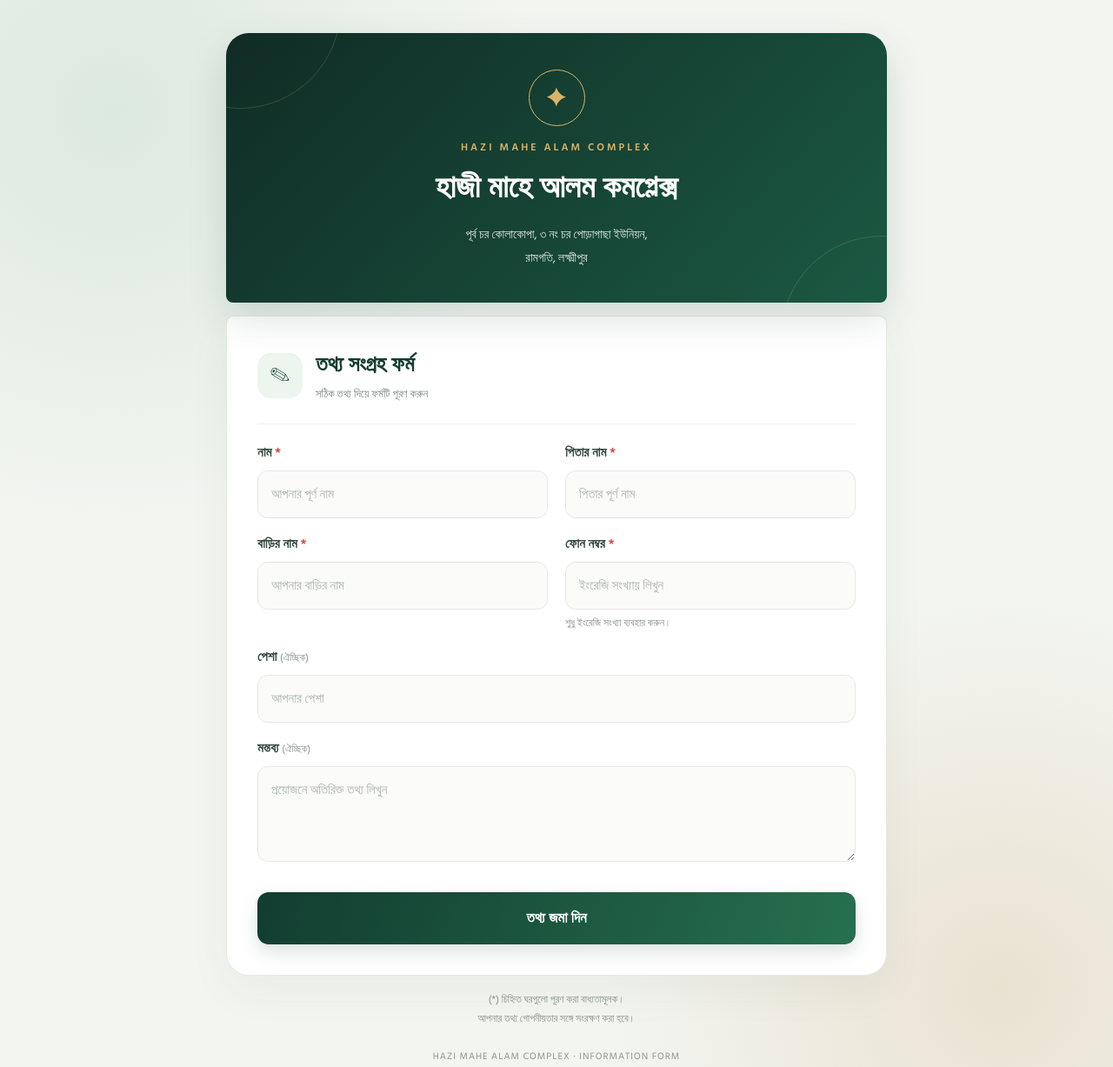
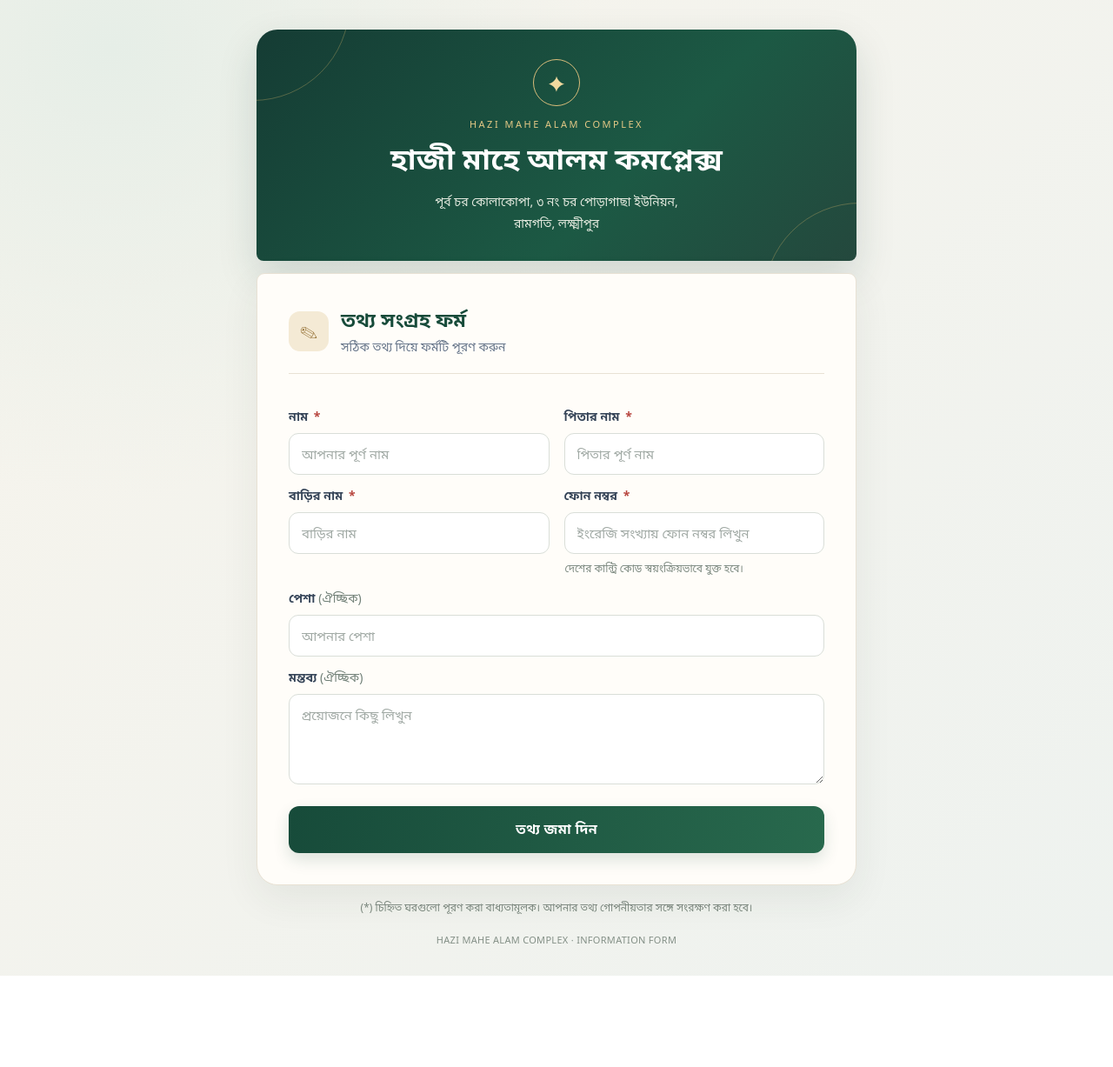
Before and after one commit to studyprogress365-del/hazi-mahe-alam-complex, a plain HTML site: page index.html in a window 1280 px wide. Shown: the top 1227 px of the page at 87% size. After the commit the page ends 1122 px from the top, so only its background shows below. Drawn offline with Linux system fonts and the light colour scheme.

Commit message:
Update index.html

```diff
--- a/index.html
+++ b/index.html
@@ -1,623 +1,141 @@
-
-<!DOCTYPE html>
+<!doctype html>
 <html lang="bn">
 <head>
-<meta charset="UTF-8">
-<meta name="viewport" content="width=device-width, initial-scale=1.0">
-<meta name="theme-color" content="#102c25">
-
-<title>তথ্য সংগ্রহ | হাজী মাহে আলম কমপ্লেক্স</title>
-
-<link rel="preconnect" href="https://fonts.googleapis.com">
-<link rel="preconnect" href="https://fonts.gstatic.com" crossorigin>
-<link href="https://fonts.googleapis.com/css2?family=Hind+Siliguri:wght@400;500;600;700&display=swap" rel="stylesheet">
-
+  <meta charset="utf-8">
+  <meta name="viewport" content="width=device-width, initial-scale=1">
+  <meta name="theme-color" content="#14532d">
+  <title>তথ্য সংগ্রহ ফর্ম | হাজী মাহে আলম কমপ্লেক্স</title>
   <style>
-:root {
-  --green: #123d30;
-  --green2: #1b5943;
-  --gold: #d8b46b;
-  --ink: #1b2b25;
-  --muted: #78877e;
-  --border: #e4e9e3;
-  --white: #ffffff;
-}
-
-* {
-  box-sizing: border-box;
-}
-
-body {
-  margin: 0;
-  min-height: 100vh;
-  padding: 38px 16px;
-  font-family: "Hind Siliguri", sans-serif;
-  color: var(--ink);
-  background:
-    radial-gradient(circle at 10% 10%, #dce9df 0, transparent 30%),
-    radial-gradient(circle at 90% 90%, #e9e2d1 0, transparent 28%),
-    #f3f5f1;
-}
-
-.container {
-  width: 100%;
-  max-width: 760px;
-  margin: auto;
-}
-
-/* Header */
-
-.header {
-  position: relative;
-  overflow: hidden;
-  padding: 42px 25px 38px;
-  text-align: center;
-  color: white;
-  border-radius: 26px 26px 8px 8px;
-  background: linear-gradient(135deg, #102c25, #1b5943);
-  box-shadow: 0 18px 45px #123d3025;
-}
-
-.header::before,
-.header::after {
-  content: "";
-  position: absolute;
-  width: 230px;
-  height: 230px;
-  border: 1px solid #d8b46b35;
-  border-radius: 50%;
-}
-
-.header::before {
-  top: -145px;
-  left: -100px;
-}
-
-.header::after {
-  right: -110px;
-  bottom: -155px;
-}
-
-.logo {
-  position: relative;
-  display: grid;
-  place-items: center;
-  width: 65px;
-  height: 65px;
-  margin: 0 auto 15px;
-  border: 1px solid var(--gold);
-  border-radius: 50%;
-  color: var(--gold);
-  font-size: 30px;
-}
-
-.brand-name {
-  position: relative;
-  color: var(--gold);
-  font-size: 12px;
-  font-weight: 600;
-  letter-spacing: 3px;
-  margin-bottom: 8px;
-}
-
-.header h1 {
-  position: relative;
-  margin: 0;
-  font-size: clamp(25px, 5vw, 36px);
-  font-weight: 700;
-}
-
-.header p {
-  position: relative;
-  margin: 12px 0 0;
-  color: #e0e9e2;
-  font-size: 14px;
-  line-height: 1.9;
-}
-
-/* Form card */
-
-.form-card {
-  margin-top: 15px;
-  padding: 35px;
-  background: white;
-  border: 1px solid #e7e9e3;
-  border-radius: 9px 9px 26px 26px;
-  box-shadow: 0 18px 50px #203c2d0d;
-}
-
-.form-heading {
-  display: flex;
-  align-items: center;
-  gap: 15px;
-  padding-bottom: 23px;
-  margin-bottom: 20px;
-  border-bottom: 1px solid #edf0eb;
-}
-
-.heading-icon {
-  width: 52px;
-  height: 52px;
-  flex-shrink: 0;
-  display: grid;
-  place-items: center;
-  border-radius: 15px;
-  background: #edf5ef;
-  color: var(--green);
-  font-size: 25px;
-}
-
-.form-heading h2 {
-  margin: 0;
-  color: var(--green);
-  font-size: 25px;
-}
-
-.form-heading p {
-  margin: 2px 0 0;
-  color: var(--muted);
-  font-size: 13px;
-}
-
-/* Fields */
-
-.grid {
-  display: grid;
-  grid-template-columns: 1fr 1fr;
-  gap: 0 20px;
-}
-
-.field {
-  min-width: 0;
-  margin-bottom: 17px;
-}
-
-label {
-  display: block;
-  margin-bottom: 8px;
-  color: #34483c;
-  font-size: 15px;
-  font-weight: 600;
-}
-
-.required {
-  color: #d34b45;
-}
-
-.optional {
-  color: #89958d;
-  font-size: 12px;
-  font-weight: 400;
-}
-
-input,
-textarea {
-  width: 100%;
-  padding: 14px 15px;
-  border: 1px solid var(--border);
-  border-radius: 12px;
-  outline: none;
-  background: #fbfcfa;
-  color: var(--ink);
-  font-family: inherit;
-  font-size: 15px;
-  transition: .25s;
-}
-
-input::placeholder,
-textarea::placeholder {
-  color: #aab3ac;
-}
-
-input:focus,
-textarea:focus {
-  border-color: #47866a;
-  background: white;
-  box-shadow: 0 0 0 4px #47866a15;
-}
-
-textarea {
-  min-height: 110px;
-  resize: vertical;
-}
-
-.hint {
-  margin: 6px 0 0;
-  color: #87938a;
-  font-size: 12px;
-}
-
-/* Submit */
-
-.submit-btn {
-  width: 100%;
-  margin-top: 10px;
-  padding: 16px;
-  border: none;
-  border-radius: 13px;
-  background: linear-gradient(110deg, #123d30, #26704f);
-  color: white;
-  font-family: inherit;
-  font-size: 17px;
-  font-weight: 700;
-  cursor: pointer;
-  box-shadow: 0 9px 20px #123d3025;
-  transition: .25s;
-}
-
-.submit-btn:hover {
-  transform: translateY(-2px);
-  box-shadow: 0 13px 25px #123d3035;
-}
-
-.submit-btn:disabled {
-  opacity: .65;
-  cursor: wait;
-  transform: none;
-}
-
-/* Message */
-
-#message {
-  display: none;
-  margin-top: 17px;
-  padding: 13px 15px;
-  border-radius: 11px;
-  font-size: 14px;
-  line-height: 1.7;
-}
-
-#message.ok {
-  display: block;
-  color: #17633a;
-  background: #eaf6ed;
-  border: 1px solid #cce8d2;
-}
-
-#message.err {
-  display: block;
-  color: #a22e28;
-  background: #fff0ed;
-  border: 1px solid #f1d0ca;
-}
-
-.privacy {
-  margin: 17px 0 0;
-  text-align: center;
-  color: #87938a;
-  font-size: 12px;
-  line-height: 1.8;
-}
-
-.footer {
-  margin-top: 24px;
-  text-align: center;
-  color: #89948c;
-  font-size: 11px;
-  letter-spacing: 1px;
-}
-
-/* Responsive */
-
-@media (max-width: 600px) {
-  body {
-    padding: 17px 10px;
-  }
-
-  .header {
-    padding: 30px 17px;
-    border-radius: 20px 20px 7px 7px;
-  }
-
-  .logo {
-    width: 56px;
-    height: 56px;
-    font-size: 25px;
-  }
-
-  .brand-name {
-    font-size: 10px;
-    letter-spacing: 2px;
-  }
-
-  .header p {
-    font-size: 13px;
-  }
-
-  .form-card {
-    padding: 23px 18px;
-    border-radius: 8px 8px 21px 21px;
-  }
-
-  .form-heading {
-    gap: 12px;
-  }
-
-  .form-heading h2 {
-    font-size: 22px;
-  }
-
-  .heading-icon {
-    width: 45px;
-    height: 45px;
-  }
-
-  .grid {
-    grid-template-columns: 1fr;
-    gap: 0;
-  }
-
-  .field {
-    margin-bottom: 15px;
-  }
-
-  input,
-  textarea {
-    padding: 13px;
-  }
-}
-
-@media (max-width: 350px) {
-  .form-card {
-    padding: 19px 13px;
-  }
-
-  .header h1 {
-    font-size: 23px;
-  }
-}
+    :root{--ink:#17243a;--muted:#66758a;--gold:#c89b48;--cream:#fbf8f1;--line:#e8e1d4;--green:#174b3a}
+    *{box-sizing:border-box}
+    body{margin:0;min-height:100vh;padding:34px 15px;background:radial-gradient(ellipse at 10% 5%,#e6eee7 0,transparent 34%),linear-gradient(135deg,#f7f4ec,#eef2ef);color:var(--ink);font-family:system-ui,-apple-system,"Noto Sans Bengali","Nirmala UI",sans-serif}
+    .wrap{max-width:690px;margin:0 auto}
+    .brand{position:relative;overflow:hidden;text-align:center;padding:34px 26px 31px;border-radius:24px 24px 8px 8px;background:linear-gradient(135deg,#153c34,#1c5944 62%,#24483d);color:#fff;box-shadow:0 18px 45px #173d3326}
+    .brand:before,.brand:after{content:"";position:absolute;border:1px solid #d5b46a55;border-radius:50%;width:220px;height:220px;pointer-events:none}
+    .brand:before{left:-115px;top:-140px}.brand:after{right:-115px;bottom:-155px}
+    .seal{width:54px;height:54px;margin:0 auto 13px;border:1px solid #d9bd7b;border-radius:50%;display:grid;place-items:center;color:#f1d99e;font-size:24px}
+    .brand h1{position:relative;margin:0 0 10px;font-size:clamp(24px,5vw,34px);font-weight:800;letter-spacing:.1px}
+    .brand p{position:relative;margin:0 auto;max-width:520px;color:#e4eadf;font-size:14px;line-height:1.8}
+    .brand .eyebrow{font-size:11px;letter-spacing:2.5px;text-transform:uppercase;color:#e5c986;margin-bottom:9px}
+    .card{position:relative;margin-top:14px;padding:clamp(22px,5vw,36px);background:#fffdf9;border:1px solid var(--line);border-radius:9px 9px 24px 24px;box-shadow:0 16px 45px #26382c12}
+    .cardhead{display:flex;align-items:center;gap:14px;margin-bottom:25px;padding-bottom:19px;border-bottom:1px solid var(--line)}
+    .cardicon{width:46px;height:46px;flex:none;border-radius:13px;background:#f4ead5;color:#916c2e;display:grid;place-items:center;font-size:22px}
+    h2{margin:0 0 4px;font-size:23px;color:var(--green)}
+    .sub{margin:0;color:var(--muted);font-size:14px}
+    .grid{display:grid;grid-template-columns:1fr 1fr;gap:0 17px}
+    .field{min-width:0}
+    label{display:block;font-weight:700;font-size:14px;margin:14px 0 8px;color:#344357}
+    .req{color:#b7443d;margin-left:3px}
+    input,textarea{display:block;width:100%;border:1px solid #d9ded8;border-radius:11px;padding:13px 14px;font:inherit;font-size:15px;background:#fff;color:var(--ink);transition:border-color .2s,box-shadow .2s}
+    input::placeholder,textarea::placeholder{color:#a0a9a4}
+    input:focus,textarea:focus{outline:none;border-color:#49836c;box-shadow:0 0 0 4px #49836c19}
+    textarea{min-height:104px;resize:vertical}
+    .hint{margin:7px 1px 0;color:#7b887f;font-size:12px;line-height:1.6}
+    button{width:100%;margin-top:25px;border:0;border-radius:12px;padding:15px 18px;background:linear-gradient(100deg,#174b3a,#28694d);color:#fff;font:inherit;font-size:16px;font-weight:750;letter-spacing:.2px;cursor:pointer;box-shadow:0 8px 18px #174b3a25;transition:transform .15s,filter .15s}
+    button:hover{filter:brightness(1.08);transform:translateY(-1px)}
+    button:disabled{opacity:.65;cursor:wait;transform:none}
+    #message{display:none;margin-top:17px;padding:14px 15px;border-radius:11px;line-height:1.7;font-size:14px}
+    #message.ok{display:block;background:#eaf5ed;color:#175b37;border:1px solid #cfe6d5}
+    #message.err{display:block;background:#fff0ed;color:#a12e27;border:1px solid #f1d0ca}
+    .note{font-size:12px;color:#7c887f;text-align:center;margin:17px 0 0}
+    .footerline{text-align:center;color:#849087;font-size:11px;margin:20px 0 0;letter-spacing:.3px}
+    @media(max-width:540px){body{padding:17px 10px}.brand{padding:28px 18px 25px;border-radius:19px 19px 7px 7px}.brand p{font-size:13px}.grid{grid-template-columns:1fr}.card{padding:21px 18px}.cardhead{margin-bottom:17px}}
   </style>
 </head>
+<body>
+  <main class="wrap">
+    <header class="brand">
+      <div class="seal">✦</div>
+      <div class="eyebrow">HAZI MAHE ALAM COMPLEX</div>
+      <h1>হাজী মাহে আলম কমপ্লেক্স</h1>
+      <p>পূর্ব চর কোলাকোপা, ৩ নং চর পোড়াগাছা ইউনিয়ন,<br>রামগতি, লক্ষ্মীপুর</p>
+    </header>
+    <section class="card">
+      <div class="cardhead">
+        <div class="cardicon">✎</div>
+        <div>
+          <h2>তথ্য সংগ্রহ ফর্ম</h2>
+          <p class="sub">সঠিক তথ্য দিয়ে ফর্মটি পূরণ করুন</p>
+        </div>
+      </div>
+      <form id="infoForm">
+        <div class="grid">
+        <div class="field"><label for="name">নাম <span class="req">*</span></label>
+        <input id="name" name="name" required maxlength="120" autocomplete="name" placeholder="আপনার পূর্ণ নাম"></div>
 
-<body>
+        <div class="field"><label for="fatherName">পিতার নাম <span class="req">*</span></label>
+        <input id="fatherName" name="fatherName" required maxlength="120" placeholder="পিতার পূর্ণ নাম"></div>
 
-<main class="container">
+        <div class="field"><label for="houseName">বাড়ির নাম <span class="req">*</span></label>
+        <input id="houseName" name="houseName" required maxlength="160" placeholder="বাড়ির নাম"></div>
 
-  <header class="header">
-    <div class="logo">✦</div>
-
-    <div class="brand-name">
-      HAZI MAHE ALAM COMPLEX
+        <div class="field"><label for="phone">ফোন নম্বর <span class="req">*</span></label>
+        <input id="phone" name="phone" type="tel" required maxlength="15" inputmode="numeric" pattern="[0-9]{6,15}" autocomplete="tel-national" placeholder="ইংরেজি সংখ্যায় ফোন নম্বর লিখুন">
+        <p class="hint">দেশের কান্ট্রি কোড স্বয়ংক্রিয়ভাবে যুক্ত হবে।</p></div>
         </div>
 
-    <h1>হাজী মাহে আলম কমপ্লেক্স</h1>
+        <div class="field"><label for="occupation">পেশা <span style="font-weight:400;color:#718078">(ঐচ্ছিক)</span></label>
+        <input id="occupation" name="occupation" maxlength="100" placeholder="আপনার পেশা"></div>
 
-    <p>
-      পূর্ব চর কোলাকোপা, ৩ নং চর পোড়াগাছা ইউনিয়ন,<br>
-      রামগতি, লক্ষ্মীপুর
-    </p>
-  </header>
+        <div class="field"><label for="remark">মন্তব্য <span style="font-weight:400;color:#718078">(ঐচ্ছিক)</span></label>
+        <textarea id="remark" name="remark" maxlength="1000" placeholder="প্রয়োজনে কিছু লিখুন"></textarea></div>
 
-  <section class="form-card">
+        <button id="submitBtn" type="submit">তথ্য জমা দিন</button>
+        <div id="message" role="status" aria-live="polite"></div>
+      </form>
+    </section>
+    <p class="note">(*) চিহ্নিত ঘরগুলো পূরণ করা বাধ্যতামূলক। আপনার তথ্য গোপনীয়তার সঙ্গে সংরক্ষণ করা হবে।</p>
+    <p class="footerline">HAZI MAHE ALAM COMPLEX · INFORMATION FORM</p>
+  </main>
+  <iframe name="submitFrame" id="submitFrame" title="ফর্ম জমা" style="display:none"></iframe>
+  <script>
+    const SCRIPT_URL = "https://script.google.com/macros/s/AKfycbxWL79UyvARIYSkva5RELFMGBVLKCwRLubmi34IZLyAptAq7J6yDkslryj6hjVCvy6FAg/exec";
+    const form = document.getElementById("infoForm");
+    const button = document.getElementById("submitBtn") || form.querySelector("button");
+    const message = document.getElementById("message");
+    let waiting = false;
 
-    <div class="form-heading">
-      <div class="heading-icon">✎</div>
-
-      <div>
-        <h2>তথ্য সংগ্রহ ফর্ম</h2>
-        <p>সঠিক তথ্য দিয়ে ফর্মটি পূরণ করুন</p>
-      </div>
-    </div>
-
-    <form id="infoForm">
-
-      <div class="grid">
-
-        <div class="field">
-          <label for="name">
-            নাম <span class="required">*</span>
-          </label>
-
-          <input
-            type="text"
-            id="name"
-            name="name"
-            required
-            maxlength="120"
-            autocomplete="name"
-            placeholder="আপনার পূর্ণ নাম">
-        </div>
-
-        <div class="field">
-          <label for="fatherName">
-            পিতার নাম <span class="required">*</span>
-          </label>
-
-          <input
-            type="text"
-            id="fatherName"
-            name="fatherName"
-            required
-            maxlength="120"
-            placeholder="পিতার পূর্ণ নাম">
-        </div>
-
-        <div class="field">
-          <label for="houseName">
-            বাড়ির নাম <span class="required">*</span>
-          </label>
-
-          <input
-            type="text"
-            id="houseName"
-            name="houseName"
-            required
-            maxlength="160"
-            placeholder="আপনার বাড়ির নাম">
-        </div>
-
-        <div class="field">
-          <label for="phone">
-            ফোন নম্বর <span class="required">*</span>
-          </label>
-
-          <input
-            type="tel"
-            id="phone"
-            name="phone"
-            required
-            maxlength="15"
-            inputmode="numeric"
-            pattern="[0-9]{6,15}"
-            autocomplete="tel-national"
-            placeholder="ইংরেজি সংখ্যায় লিখুন">
-
-          <p class="hint">
-            শুধু ইংরেজি সংখ্যা ব্যবহার করুন।
-          </p>
-        </div>
-
-      </div>
-
-      <div class="field">
-        <label for="occupation">
-          পেশা <span class="optional">(ঐচ্ছিক)</span>
-        </label>
-
-        <input
-          type="text"
-          id="occupation"
-          name="occupation"
-          maxlength="100"
-          placeholder="আপনার পেশা">
-      </div>
-
-      <div class="field">
-        <label for="remark">
-          মন্তব্য <span class="optional">(ঐচ্ছিক)</span>
-        </label>
-
-        <textarea
-          id="remark"
-          name="remark"
-          maxlength="1000"
-          placeholder="প্রয়োজনে অতিরিক্ত তথ্য লিখুন"></textarea>
-      </div>
-
-      <button class="submit-btn" id="submitBtn" type="submit">
-        তথ্য জমা দিন
-      </button>
-
-      <div id="message" role="status" aria-live="polite"></div>
-
-    </form>
-
-  </section>
-
-  <p class="privacy">
-    (*) চিহ্নিত ঘরগুলো পূরণ করা বাধ্যতামূলক।<br>
-    আপনার তথ্য গোপনীয়তার সঙ্গে সংরক্ষণ করা হবে।
-  </p>
-
-  <footer class="footer">
-    HAZI MAHE ALAM COMPLEX · INFORMATION FORM
-  </footer>
-
-</main>
-
-<iframe
-  name="submitFrame"
-  id="submitFrame"
-  title="ফর্ম জমা"
-  style="display:none">
-</iframe>
-
-<script>
-const SCRIPT_URL =
-"https://script.google.com/macros/s/AKfycbxWL79UyvARIYSkva5RELFMGBVLKCwRLubmi34IZLyAptAq7J6yDkslryj6hjVCvy6FAg/exec";
-
-const form = document.getElementById("infoForm");
-const button = document.getElementById("submitBtn");
-const message = document.getElementById("message");
-const iframe = document.getElementById("submitFrame");
-
-let waiting = false;
-let timeoutId = null;
-
-function showMessage(text, success) {
-  message.textContent = text;
-  message.className = success ? "ok" : "err";
-  message.style.display = "block";
-}
-
-function finishRequest() {
+    window.addEventListener("message", function(event) {
+      if (event.source !== document.getElementById("submitFrame").contentWindow) return;
+      if (!event.data || event.data.type !== "complex-form-result") return;
       waiting = false;
       button.disabled = false;
       button.textContent = "তথ্য জমা দিন";
-
-  if (timeoutId) {
-    clearTimeout(timeoutId);
-    timeoutId = null;
-  }
-}
-
-window.addEventListener("message", function(event) {
-  if (event.source !== iframe.contentWindow) return;
-
-  if (!event.data ||
-      event.data.type !== "complex-form-result") return;
-
-  if (!waiting) return;
-
-  finishRequest();
-
-  const result = event.data.result;
-
-  if (result && result.success) {
-    showMessage(result.message, true);
-    form.reset();
-  } else {
-    showMessage(
-      result && result.message
-        ? result.message
-        : "তথ্য জমা দেওয়া যায়নি। আবার চেষ্টা করুন।",
-      false
-    );
-  }
+      message.textContent = event.data.result.message;
+      message.className = event.data.result.success ? "ok" : "err";
+      message.style.display = "block";
+      if (event.data.result.success) form.reset();
     });
 
     form.addEventListener("submit", function(event) {
       event.preventDefault();
-
-  if (waiting || !form.reportValidity()) return;
-
-  const data = Object.fromEntries(
-    new FormData(form).entries()
-  );
-
+      if (!form.reportValidity() || waiting) return;
+      const data = Object.fromEntries(new FormData(form).entries());
       const oldPayload = form.querySelector('[name="payload"]');
       if (oldPayload) oldPayload.remove();
-
       const payload = document.createElement("input");
       payload.type = "hidden";
       payload.name = "payload";
       payload.value = JSON.stringify(data);
-
       form.appendChild(payload);
-
       form.action = SCRIPT_URL;
       form.method = "POST";
       form.target = "submitFrame";
-
       waiting = true;
       button.disabled = true;
       button.textContent = "জমা হচ্ছে...";
       message.style.display = "none";
-
       form.submit();
-
-  timeoutId = setTimeout(function() {
+      setTimeout(function() {
         if (!waiting) return;
-
-    finishRequest();
-
-    showMessage(
-      "সার্ভার থেকে উত্তর পাওয়া যায়নি। Google Sheet পরীক্ষা করে আবার চেষ্টা করুন।",
-      false
-    );
-  }, 30000);
+        waiting = false;
+        button.disabled = false;
+        button.textContent = "তথ্য জমা দিন";
+        message.textContent = "সার্ভারের উত্তর পাওয়া যায়নি। পরে Google Sheet পরীক্ষা করুন।";
+        message.className = "err";
+        message.style.display = "block";
+      }, 20000);
     });
   </script>
-
 </body>
 </html>
```
Lines whose indentation alone changed are shown as unchanged.
